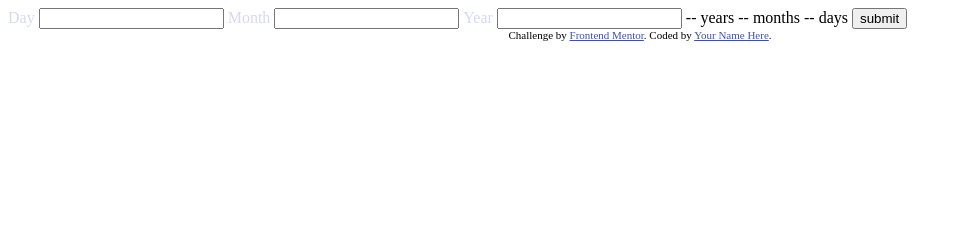
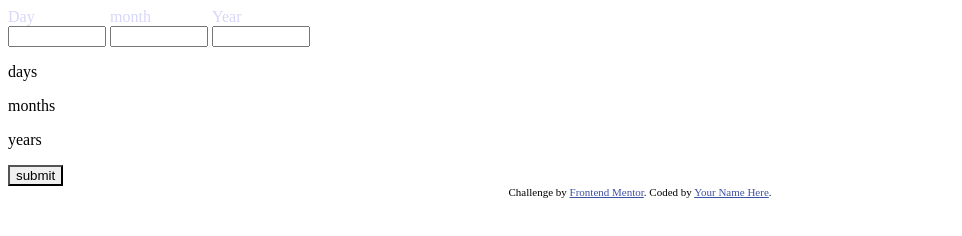
Before and after one commit to Wandersonav/age-calculator-app-main, a plain HTML site: page index.html in a window 1280 px wide. Shown: the whole page, without its empty margins (0-962 px from the left). Drawn offline with Linux system fonts and the light colour scheme.

Commit message:
Alteração no designer

```diff
--- a/index.html
+++ b/index.html
@@ -20,22 +20,27 @@
   <form action="" class="formulario">
 
 
-  <label for="day">Day</label>
+  <label for="day"> <span>Day</span> <br>
   <input type="number" name="day" id="day" class="data">
+</label>
+
+  <label> <span>month</span><br>
+  <input type="number" name="month" id="month" class="data">
+</label>
+
+  <label> <span>Year</span><br>
+  <input name="number" id="number" class="data">
+</label>
+
+<div>
+  <p id="dayPreenchido"> days
+  <p id="monthsPreenchido" > months
+  <p id="yearPreenchido"> years
+
+</div>
 
 
-  <label >Month</label>
-  <input type="number" name="month" id="month" class="data">
-
-
-  <label>Year</label>
-  <input name="number" id="number" class="data">
-
-  -- years
-  -- months
-  -- days
-
-  <input type="submit" value="submit">
+  <input type="submit" value="submit" id="enviar">
 </form>
   <div class="attribution">
     Challenge by <a href="https://www.frontendmentor.io?ref=challenge" target="_blank">Frontend Mentor</a>.
--- a/style.css
+++ b/style.css
@@ -1,3 +1,22 @@
+@import url('https://fonts.googleapis.com/css2? family=Poppins:wght@200&display=swap');
+
+:root{
+
+    /* ### Neutral */
+    --White: hsl(0, 0%, 100%);
+    --Off-white: hsl(0, 0%, 94%);
+    --Light-grey: hsl(0, 0%, 86%);
+    --Smokey-grey: hsl(0, 1%, 44%);
+    --Off-black: hsl(0, 0%, 8%);
+
+     /* ### Primary*/
+
+     --Purple: hsl(259, 100%, 65%);
+     --Light-red: hsl(0, 100%, 67%);
+
+}
+
+
 .attribution {
 font-size: 11px; text-align: center;
 }
@@ -13,11 +32,18 @@ label {
     color:rgb(215, 215, 250);
     border: 10px;
     display: inline-block;
+
 }
 
 .data {
 
-    color: aquamarine;
-    display: inline-block;
+     display: inline-block;
+    width: 90px;
+    text-align: right;
 
 }
+
+#enviar {
+
+    background-image: url();
+}
```
